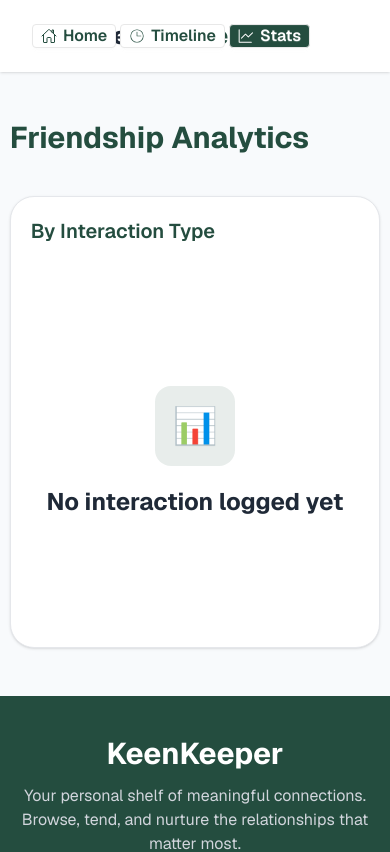
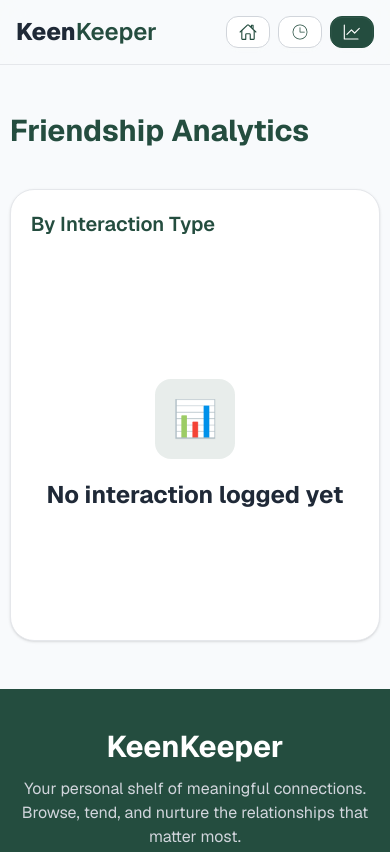
Before and after one commit to Samincode01/b13-a07-site, a Next.js app: page /stats in a window 390 px wide. Shown: the top 852 px of the page. Built offline with nearby package versions, Linux system fonts and the light colour scheme.

Commit message:
Fixed navbar responsive issue

```diff
--- a/src/components/Navbar/NavBar.jsx
+++ b/src/components/Navbar/NavBar.jsx
@@ -1,58 +1,66 @@
-'use client'
-import Link from 'next/link';
-import React from 'react';
-import { usePathname } from 'next/navigation'
-import { IoHomeOutline } from 'react-icons/io5';
-import { CiClock2 } from 'react-icons/ci';
-import { GoGraph } from 'react-icons/go';
+"use client";
+
+import Link from "next/link";
+import React from "react";
+import { usePathname } from "next/navigation";
+
+import { IoHomeOutline } from "react-icons/io5";
+import { CiClock2 } from "react-icons/ci";
+import { GoGraph } from "react-icons/go";
 
 const NavBar = () => {
-    const pathname = usePathname()
+  const pathname = usePathname();
+
+  const navBtnClass = (path) =>
+    `font-semibold text-sm sm:text-[15px] rounded-xl border transition-all duration-200 btn btn-sm sm:btn-md ${
+      pathname === path
+        ? "bg-[#244D3F] border-[#244D3F] text-white hover:bg-[#1D4034]"
+        : "bg-white border-[#D1D5DB] text-[#244D3F] hover:bg-[#F8FAFC]"
+    }`;
+
   return (
-        <div>
-            <div className="navbar bg-base-100 shadow-sm py-4 px-20">
+    <div className="sticky top-0 z-50 bg-[#F8FAFC]/80 backdrop-blur-md border-b border-[#E5E7EB]">
+
+      <div className="navbar max-w-7xl mx-auto px-4 sm:px-6 lg:px-8 py-4">
+
         <div className="navbar-start">
+          <Link href="/" className="flex items-center">
+            <span className="font-extrabold text-[#1F2937] text-2xl sm:text-3xl">
+              Keen
+            </span>
 
-    <Link href="/" className="btn btn-ghost text-xl gap-0">
-        <span className='font-extrabold text-[#1F2937] text-2xl'>Keen</span><span className='font-semibold text-[#244D3F] text-2xl'>Keeper</span></Link>
+            <span className="font-semibold text-[#244D3F] text-2xl sm:text-3xl">
+              Keeper
+            </span>
+          </Link>
         </div>
 
-  <div className="navbar-end gap-1">
-  <Link href='/'>
-    <button
-      className={`font-semibold text-[16px] btn btn-xs sm:btn-sm md:btn-md lg:btn-lg xl:btn-xl ${
-        pathname === '/'
-          ? 'bg-[#244D3F] text-white'
-          : 'bg-white text-[#244D3F]'
-      }`}
-    >
-     <IoHomeOutline /> Home
+        <div className="navbar-end">
+
+          <div className="flex items-center gap-2 sm:gap-3 flex-wrap justify-end">
+
+            <Link href="/">
+              <button className={navBtnClass("/")}>
+                <IoHomeOutline className="text-lg" />
+                <span className="hidden sm:inline">Home</span>
               </button>
             </Link>
 
-  <Link href='/timeline'>
-    <button
-      className={`font-semibold text-[16px] btn btn-xs sm:btn-sm md:btn-md lg:btn-lg xl:btn-xl ${
-        pathname === '/timeline'
-          ? 'bg-[#244D3F] text-white'
-          : 'bg-white text-[#244D3F]'
-      }`}
-    >
-      <CiClock2 />Timeline
+            <Link href="/timeline">
+              <button className={navBtnClass("/timeline")}>
+                <CiClock2 className="text-lg" />
+                <span className="hidden sm:inline">Timeline</span>
               </button>
             </Link>
 
-  <Link href='/stats'>
-    <button
-      className={`font-semibold text-[16px] btn btn-xs sm:btn-sm md:btn-md lg:btn-lg xl:btn-xl ${
-        pathname === '/stats'
-          ? 'bg-[#244D3F] text-white'
-          : 'bg-white text-[#244D3F]'
-      }`}
-    >
-      <GoGraph />Stats
+            <Link href="/stats">
+              <button className={navBtnClass("/stats")}>
+                <GoGraph className="text-lg" />
+                <span className="hidden sm:inline">Stats</span>
               </button>
             </Link>
+
+          </div>
         </div>
       </div>
     </div>
```
Lines whose indentation alone changed are shown as unchanged.
